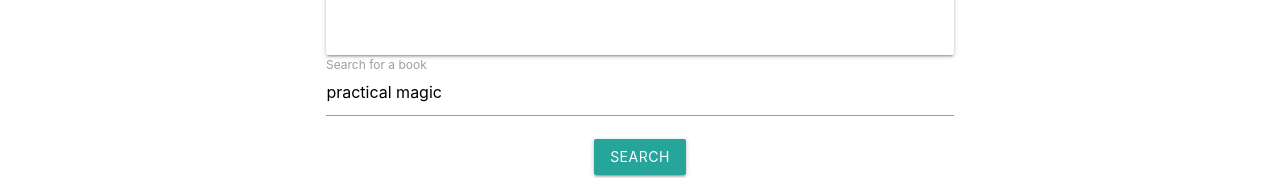
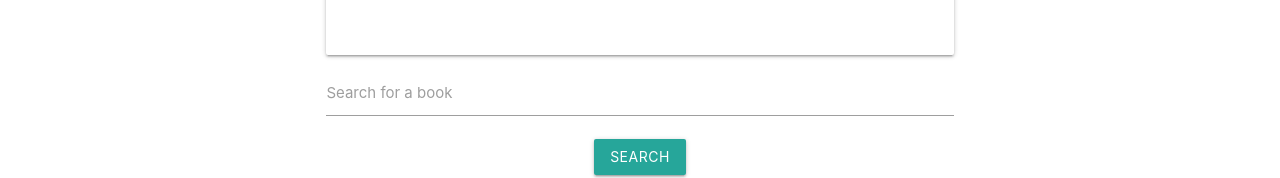
Before and after one commit to enigmatic-agent-scully/bookApp, a React (Create React App) app in the folder client/: page /search in a window 1280 px wide. Shown: the part 340-518 px from the top of the page. Built offline with nearby package versions, Linux system fonts and the light colour scheme.

Commit message:
everything works now for real! deployment is working!

```diff
--- a/client/src/pages/Search/Search.js
+++ b/client/src/pages/Search/Search.js
@@ -14,7 +14,7 @@ const key = process.env.REACT_APP_GOOGLE_API_KEY;
 
 export default class Search extends Component {
   state = {
-    search: 'practical magic',
+    search: '',
     resultsDisplay: [],
     bookToAdd: {}
   };
```
